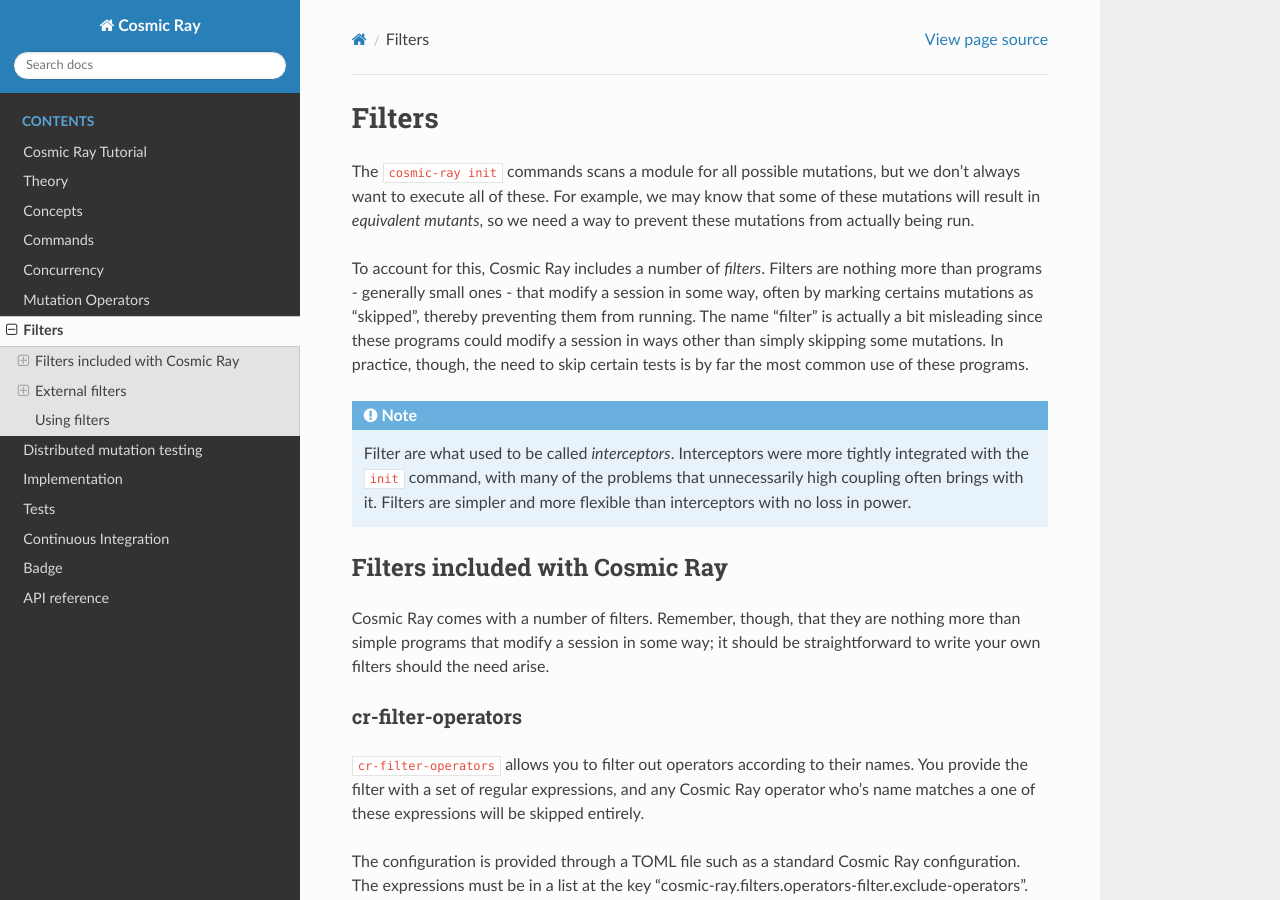
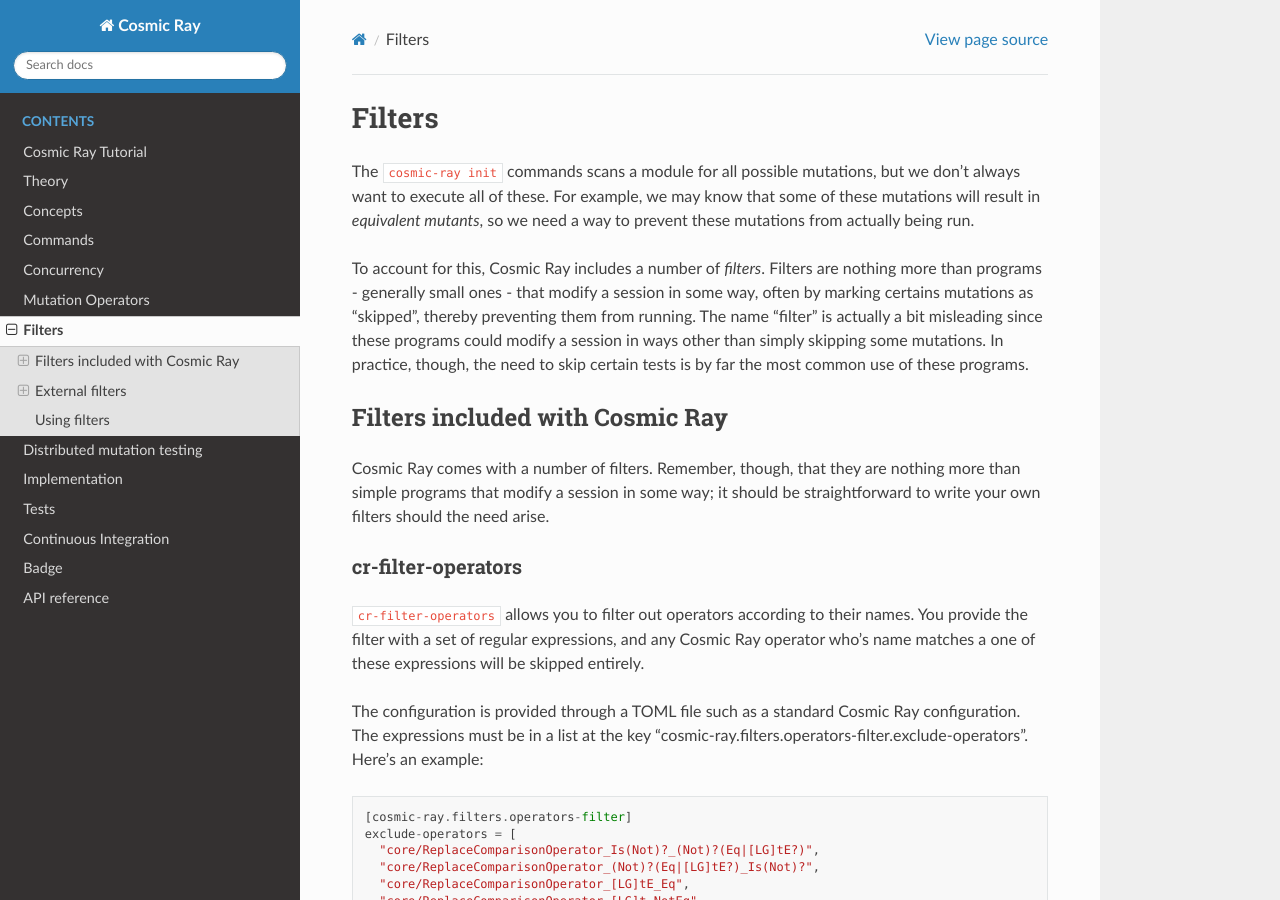
Before and after one commit to sixty-north/cosmic-ray, a Sphinx documentation site: the page built from docs/source/filters.rst, in a window 1280 px wide and 900 px high. Built offline with Sphinx 7.4.7 and the Read the Docs theme 2.0.0, drawn with Linux system fonts in a browser that asks for light colours.

Commit message:
Minor work on filters documentation.

```diff
--- a/docs/source/filters.rst
+++ b/docs/source/filters.rst
@@ -11,12 +11,6 @@
 running. The name "filter" is actually a bit misleading since these programs could modify a session in ways other than
 simply skipping some mutations. In practice, though, the need to skip certain tests is by far the most common use of
 these programs.
-
-.. note::
-
-  Filter are what used to be called *interceptors*. Interceptors were more tightly integrated with the ``init`` command,
-  with many of the problems that unnecessarily high coupling often brings with it. Filters are simpler and more flexible than
-  interceptors with no loss in power.
 
 Filters included with Cosmic Ray
 ================================
@@ -70,7 +64,7 @@
 ----------------------
 
 The ``cosmic-ray-spor-filter`` filter modifies a session by skipping mutations which are indicated in a `spor
-<https://github.com/abingham/spor>`_ anchored metadata repository. In short, `spor` provides a way to associated
+<https://github.com/abingham/spor>`_ anchored metadata repository. In short, ``spor`` provides a way to associated
 arbitrary metadata with ranges of code, and this metadata is stored outside of the code. As your code changes, ``spor``
 has algorithms to update the metadata (and its association with the code) automatically.
 
```
